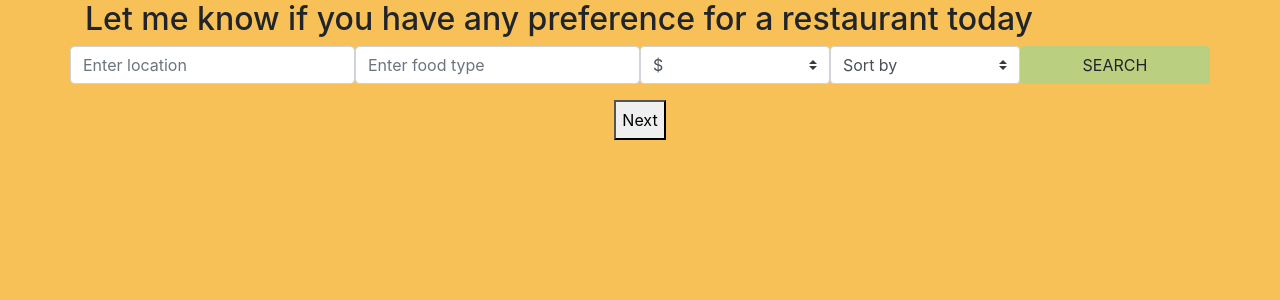
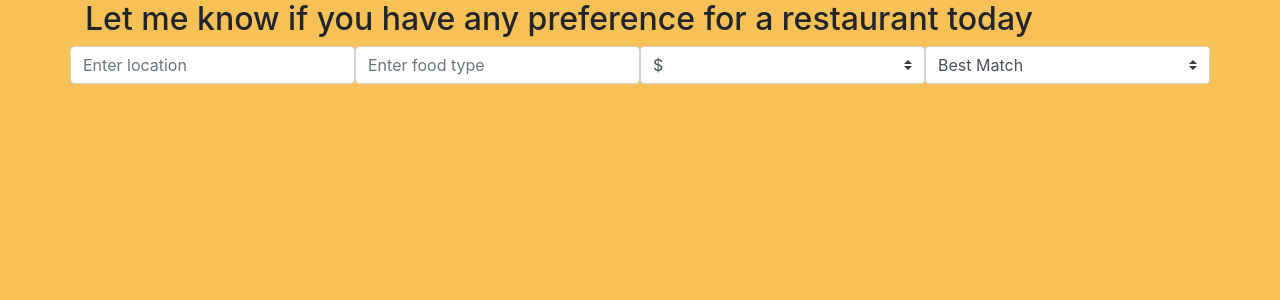
Before and after one commit to Jadele511/EatWhere, a Flask app: page / in a window 1280 px wide. Shown: the part 54-354 px from the top of the page. Run offline with Flask 2, Linux system fonts and the light colour scheme; the visitor is signed in with stand-in values (Sample User, id 1).

Commit message:
removed search button, added search on change

```diff
--- a/static/js/restaurant-result.js
+++ b/static/js/restaurant-result.js
@@ -1,44 +1,46 @@
 "use strict";
 
 let resultIndex = 0;
-let resultYelp = []
+let resultYelp = [];
 
-$('#next').on('click', () => {
+$("#nextBtn").on("click", () => {
   resultIndex++;
   resultIndex %= 5;
   showRes();
-})
+});
 
-function showRes(){
-    $('#search-result>img').attr('src', `${resultYelp[resultIndex].image_url}`)
-    $('#res-name').html(`${resultYelp[resultIndex].name}`)
-    $('#rating').html(`${resultYelp[resultIndex].rating}`)
-    $('#review-count').html(`${resultYelp[resultIndex].review_count} reviews `)
-    $('#price').html(`${resultYelp[resultIndex].price}`)
-    $('#categories').html(`${resultYelp[resultIndex].categories[0].title}`)
-    $('#address').html(`${resultYelp[resultIndex].location.display_address}`)
-    $('#res-details').attr('action', `${resultYelp[resultIndex].url}`)
-    $('#res-details>input').attr('type', 'submit')
+function showRes() {
+  $("#search-result>img").attr("src", `${resultYelp[resultIndex].image_url}`);
+  $("#res-name").html(`${resultYelp[resultIndex].name}`);
+  $("#rating").html(`${resultYelp[resultIndex].rating}`);
+  $("#review-count").html(`${resultYelp[resultIndex].review_count} reviews `);
+  $("#price").html(`${resultYelp[resultIndex].price}`);
+  $("#categories").html(`${resultYelp[resultIndex].categories[0].title}`);
+  $("#address").html(`${resultYelp[resultIndex].location.display_address}`);
+  $("#res-details").attr("href", `${resultYelp[resultIndex].url}`);
+  $("#res-details").attr("style", "display: block");
 }
 
 
-$('#search-form').on('submit', (evt) => {
+function onChange(evt) {
   evt.preventDefault();
 
-  // Get user input from a form
   const formData = {
-    location: $('#search-location').val(),
-    categories: $('#search-categories').val(),
-    price: $('#search-price').val(),
-    open_now: $('#search-open_now').val(),
-    sort_by: $('#search-sort_by').val()
+    location: $("#search-location").val(),
+    categories: $("#search-categories").val(),
+    price: $("#search-price").val(),
+    sort_by: $("#search-sort-by").val(),
   };
-    // const formData = $('#search-form').serialize()
 
-  // Send formData to the server (becomes a query string)
-  $.get('/restaurants-search.json', formData, (res) => {
+  $.get("/restaurants-search.json", formData, (res) => {
     // Display response from the server
     resultYelp = res.businesses;
     showRes();
+    $("#nextBtn").attr("style", "display: block");
+
   });
-});
+}
+$("#search-location").on('change', onChange);
+$("#search-categories").on('change', onChange);
+$("#search-price").on('change', onChange);
+$("#search-sort-by").on('change', onChange);
--- a/templates/homepage.html
+++ b/templates/homepage.html
@@ -37,7 +37,7 @@
                     placeholder="Enter food type"
                   />
                 </div>
-                <div class="col-lg-2 col-md-2 col-sm-12 p-0">
+                <div class="col-lg-3 col-md-3 col-sm-12 p-0">
                   <select
                     id="search-price"
                     class="form-control custom-select"
@@ -50,18 +50,12 @@
                   </select>
                 </div>
 
-                <!-- <div class="col-lg-3 col-md-3 col-sm-12 p-0">
-                      <input type="checkbox" id="search-open-now" name="open-now" checked />
-                      <label for="open-now"> Open Now</label><br />
-                    </div> -->
-
-                <div class="col-lg-2 col-md-2 col-sm-12 p-0">
+                <div class="col-lg-3 col-md-3 col-sm-12 p-0">
                   <select
                     id="search-sort-by"
                     class="form-control custom-select"
                     name="sort_by"
                   >
-                    <option>Sort by</option>
                     <option value="best_match">Best Match</option>
                     <option value="rating">Rating</option>
                     <option value="review_count">Review Count</option>
@@ -69,14 +63,6 @@
                   </select>
                 </div>
 
-                <div class="col-lg-2 col-md-2 col-sm-12 p-0">
-                  <input
-                    type="submit"
-                    value="SEARCH"
-                    class="btn btn-block center"
-                    style="background-color: #bbcf81"
-                  />
-                </div>
               </div>
             </div>
           </div>
@@ -95,12 +81,10 @@
       <p id="price"></p>
       <p id="categories"></p>
       <p id="address"></p>
-      <form action="" id="res-details">
-        <input type="hidden" value="Restaurant details on Yelp" />
-      </form>
+      <a id="res-details" type="button" href="" style="display: none;">Restaurant details on Yelp</a>
     </div>
   </div>
-  <button type="button" id="next">Next</button>
+  <button type="button" id="nextBtn" style="display: none;">Next</button>
 </section>
 
 {% endblock %}
```
